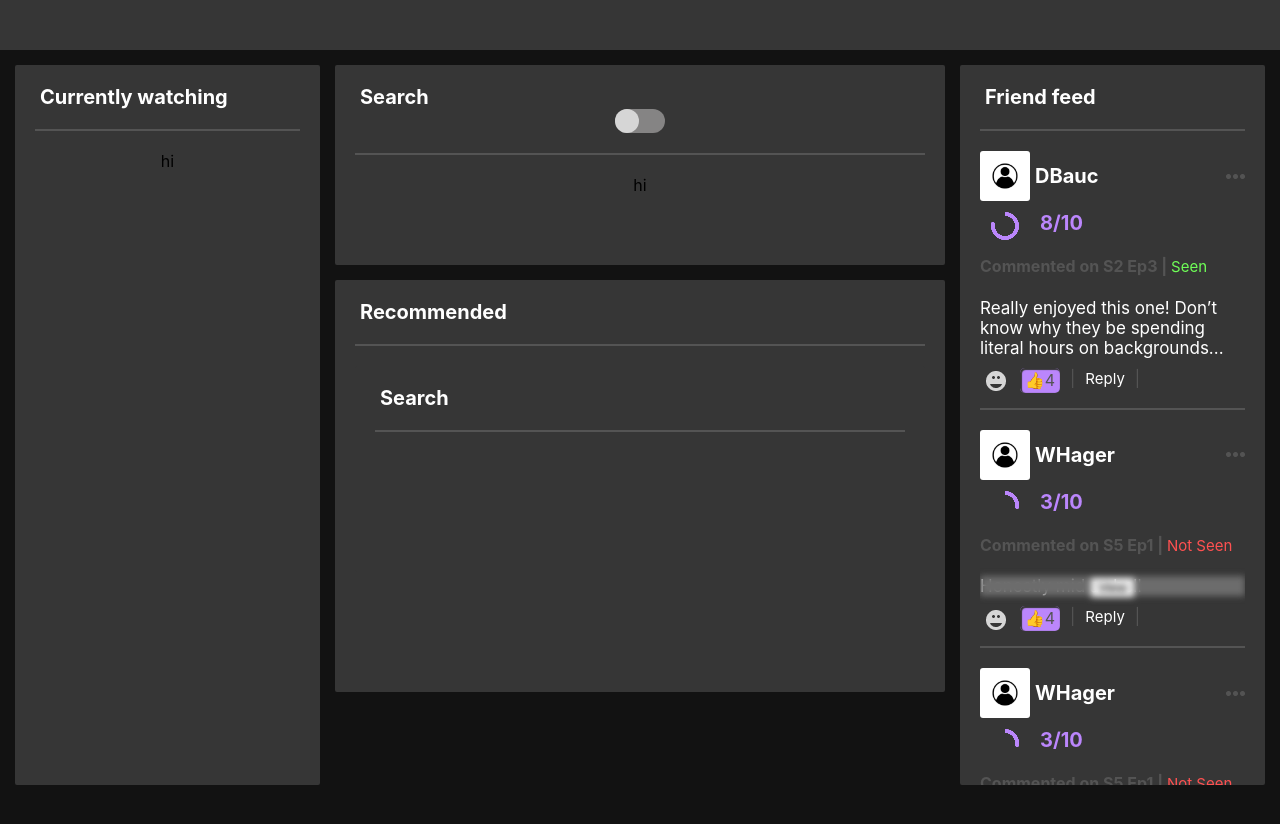
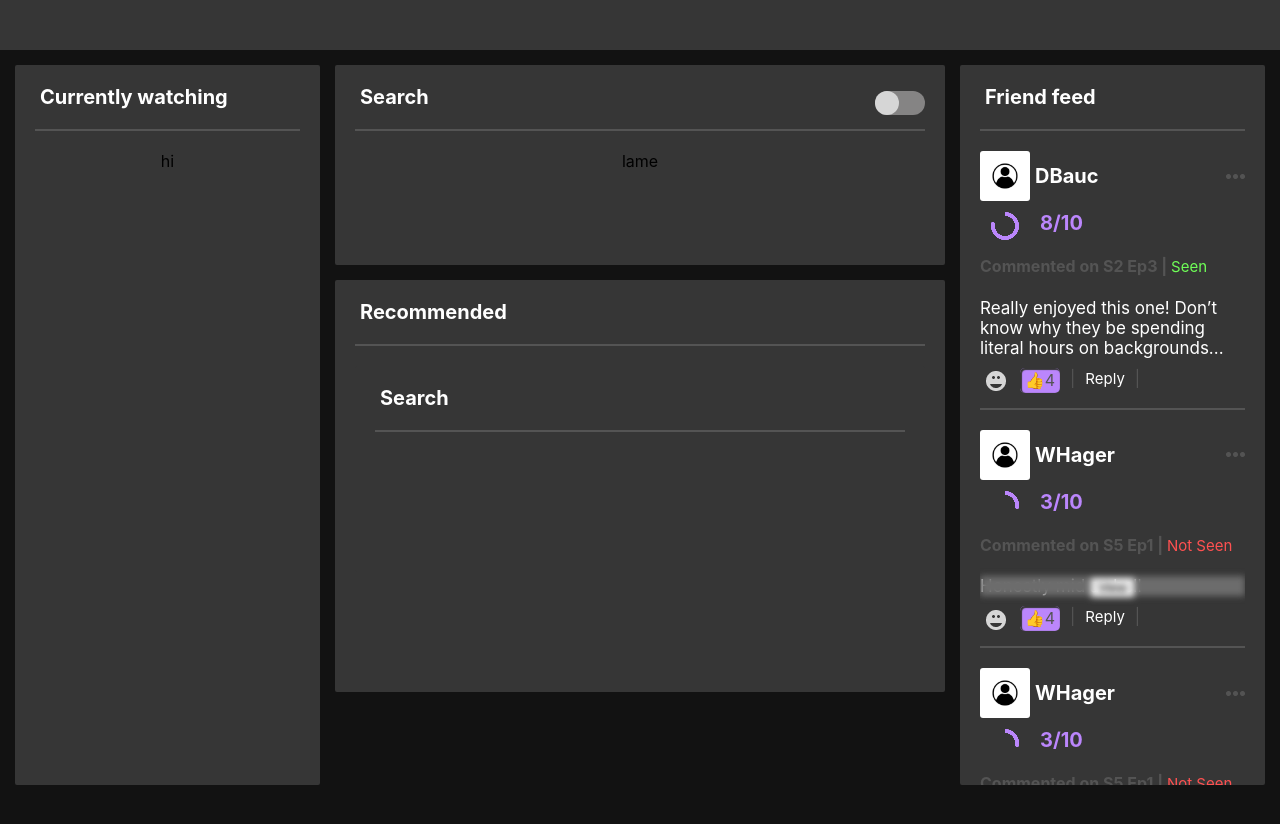
Before and after one commit to LiamMcBride/ani-project, a React (Create React App) app in the folder newFrontend/stat-binge/: page / in a window 1280 px wide. Shown: the top 824 px of the page. Built offline with nearby package versions, Linux system fonts and the light colour scheme.

Commit message:
Got advanced search bar change to work. Next gotta figure out style for currently watching

```diff
--- a/newFrontend/stat-binge/src/Components/Card.js
+++ b/newFrontend/stat-binge/src/Components/Card.js
@@ -49,18 +49,30 @@ export function RecommendationCard(props) {
 }
 
 export function SearchCard(props){
-  if(props.advancedSearch){
-    return (null);
+
+  const innerValue = () => {
+    if(props.advancedSearch){
+      return (
+        <Feed className="search-feed">
+          advanced
+        </Feed>
+      );
+    }
+    return (
+      <Feed className="search-feed">
+        lame
+      </Feed>
+    );
   }
 
   return (
     <Card height={"20vh"}>
-      <Heading2 align="left">Search</Heading2>
-      <Switch handleChange={props.handleChange}></Switch>
+      <div style={{"position": "relative", "textAlign": "left"}}>
+        <Heading2 display="inline-block" align="left">{props.advancedSearch ? "Advanced Search" : "Search"}</Heading2>
+        <Switch right={true} handleChange={props.handleChange}></Switch>
+      </div>
       <HorizontalDividerLine></HorizontalDividerLine>
-      <Feed className="search-feed">
-        hi
-      </Feed>
+      {innerValue()}
     </Card>
   );
 }
--- a/newFrontend/stat-binge/src/Components/Headings.js
+++ b/newFrontend/stat-binge/src/Components/Headings.js
@@ -1,6 +1,6 @@
 import { textColor } from "../Colors";
 
-let heading2Style = (align = "center") => {
+let heading2Style = (align = "center", display = "block") => {
     return {
         "color": textColor,
         "margin": "auto 5px",
@@ -8,13 +8,13 @@ let heading2Style = (align = "center") => {
         "fontSize": "20px",
         "fontWeight": "bolder",
         "textAlign": align,
-        // "display": "inline",
+        "display": display,
     }
 }
 
 export function Heading2(props){
     return(
-        <h1 style={props.align ? heading2Style(props.align) : heading2Style()}>{props.children}</h1>
+        <h1 style={heading2Style(props?.align, props?.display)}>{props.children}</h1>
     );
 }
 
--- a/newFrontend/stat-binge/src/Components/Toggle.js
+++ b/newFrontend/stat-binge/src/Components/Toggle.js
@@ -2,8 +2,14 @@
 import "./switch.css";
 
 export function Switch(props){
+    const wrapperStyle = {
+        "display": "inline",
+        "position": props?.right ? "absolute" : "static",
+        "top": props?.right ? "25%" : null,
+        "right": props?.right ? "0px" : null,
+    }
     return (
-        <div className="switch-wrapper">
+        <div style={wrapperStyle}>
             <label className="switch">
                 <input type="checkbox" onChange={props.handleChange}/>
                 <div className="slider"></div>
--- a/newFrontend/stat-binge/src/Pages/MainPage.js
+++ b/newFrontend/stat-binge/src/Pages/MainPage.js
@@ -1,11 +1,10 @@
 import { useState } from "react";
 import { black } from "../Colors";
-import { Card, RecommendationCard } from "../Components/Card";
+import { Card, RecommendationCard, SearchCard } from "../Components/Card";
 import { FeedComment } from "../Components/Comment";
 import { Feed } from "../Components/Feed";
 import { Heading2 } from "../Components/Headings";
 import { HorizontalDividerLine } from "../Components/LineDivider";
-import { Switch } from "../Components/Toggle";
 
 const mainPageStyle = {
   "backgroundColor": black,
@@ -41,7 +40,7 @@ const testComment2 = {
 
 export function MainPage() {
 
-  const [advancedSearch, setAdvancedSearch] = useState(true);
+  const [advancedSearch, setAdvancedSearch] = useState(false);
 
   const handleAdvancedSearch = () => {
     setAdvancedSearch(!advancedSearch);
@@ -59,14 +58,15 @@ export function MainPage() {
         </Feed>
       </Card>
       <div>
-      <Card height={"20vh"}>
+      {<SearchCard advancedSearch={advancedSearch} handleChange={handleAdvancedSearch}></SearchCard>
+      /* <Card height={"20vh"}>
       <Heading2 align="left">Search</Heading2>
       <Switch handleChange={handleAdvancedSearch}></Switch>
         <HorizontalDividerLine />
         <Feed className={"search-feed"}>
           hi
         </Feed>
-      </Card>
+      </Card> */}
       <div style={{"height": "15px", "width": "10px"}}></div>
       <Card>
         <Heading2 align="left">Recommended</Heading2>
```
